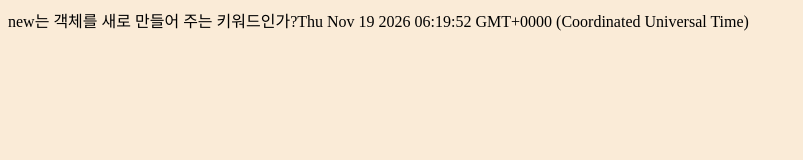
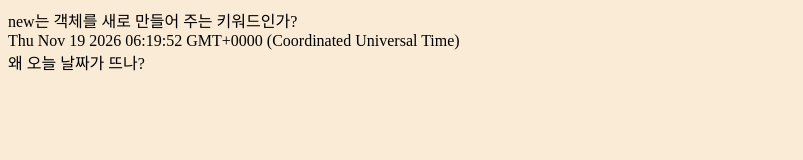
Before and after one commit to groomigroom/school, a plain HTML site: page 스크립트언어실습/중간이후/11_19.html in a window 1280 px wide. Shown: the whole page, without its empty margins (0-803 px from the left). Drawn offline with Linux system fonts and the light colour scheme.

Commit message:
Update HTML to enhance date display
Add line breaks and explanation for today's date.

```diff
--- a/스크립트언어실습/중간이후/11_19.html
+++ b/스크립트언어실습/중간이후/11_19.html
@@ -14,7 +14,9 @@
     <script>
         document.write("new는 객체를 새로 만들어 주는 키워드인가?")
         let today = new Date()
-        document.write(today)
+        document.write("<br>" + today)
+        document.write("<br>왜 오늘 날짜가 뜨나?")
+
     </script>
 </body>
 </html>
```
